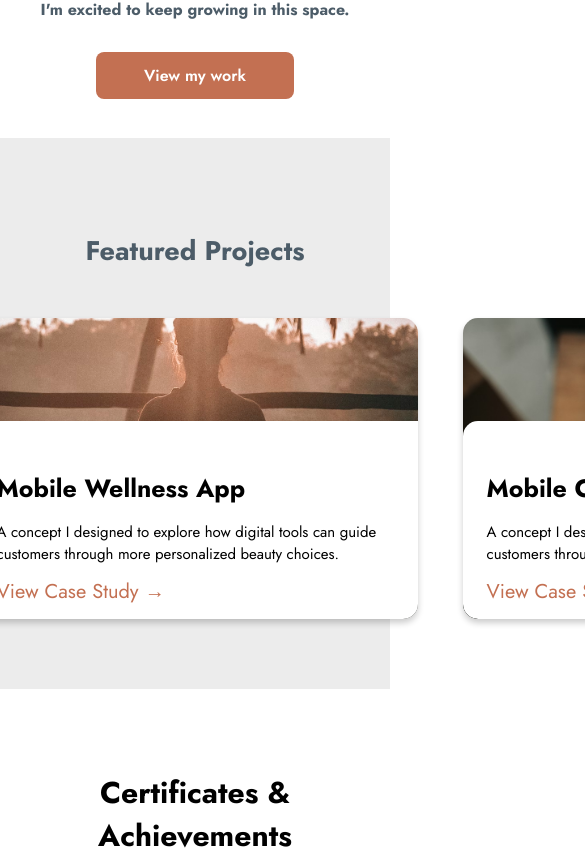
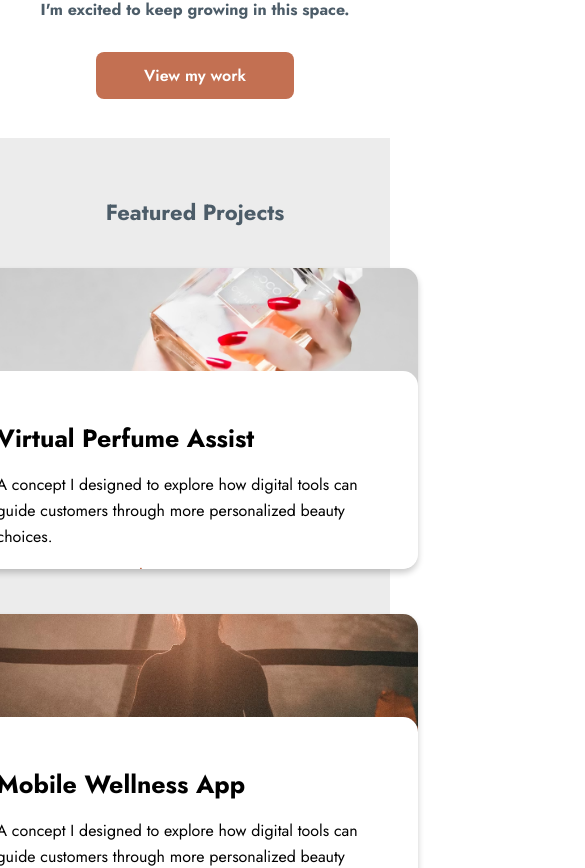
Before and after one commit to Amritha-0326/Portfolio, a React (Create React App) app in the folder my-app/: page / in a window 390 px wide. Shown: the part 2234-3102 px from the top of the page, 585 px wide, since content can reach past the window. Built offline with nearby package versions, Linux system fonts and the light colour scheme.

Commit message:
Mobile view added

```diff
--- a/my-app/src/About.css
+++ b/my-app/src/About.css
@@ -129,4 +129,5 @@ body {
     width: auto;
     padding: 0 16px;
   }
+
 }
--- a/my-app/src/Passion.css
+++ b/my-app/src/Passion.css
@@ -67,7 +67,7 @@
 
 /* -------- Mobile -------- */
 
-@media (max-width: 900px) {
+@media (max-width: 768px) {
   .passion-grid {
     grid-template-columns: 1fr;
   }
--- a/my-app/src/Portfolio.css
+++ b/my-app/src/Portfolio.css
@@ -1,19 +1,20 @@
 .portfolio-section {
   background-color: #ECECEC;
-  padding: 70px 0;
+  padding: 40px 20px;
   margin-top: 10%;
 }
 .portfolio-heading {
   text-align: center;
   font-family: "Jost", sans-serif;
   font-weight: 700;
-  font-size: 27px;
+  font-size: 36px;
   color: #4C5C68;
-  margin-bottom: 48px;
+  margin-bottom: 40px;
 }
 .projects-container {
-  display: flex;
+  display: grid;
   justify-content: center;
+  grid-template-columns: repeat(3, 1fr);
   gap: 45px;
 }
 .project-card {
@@ -66,3 +67,31 @@
   color: #C37052;
   cursor: pointer;
 }
+
+@media (max-width: 768px) {
+  .projects-container {
+    grid-template-columns: 1fr;
+  }
+
+  .portfolio-heading {
+    font-size: 22px;
+  }
+
+  .project-image {
+    height: 220px;
+  }
+
+  .project-description {
+    font-size: 16px;
+    line-height: 1.6;
+  }
+
+  .project-overlay {
+    width: auto;
+    grid-template-columns: 1fr;
+  }
+
+  .project-link {
+    font-size: 22px;
+  }
+}
```
